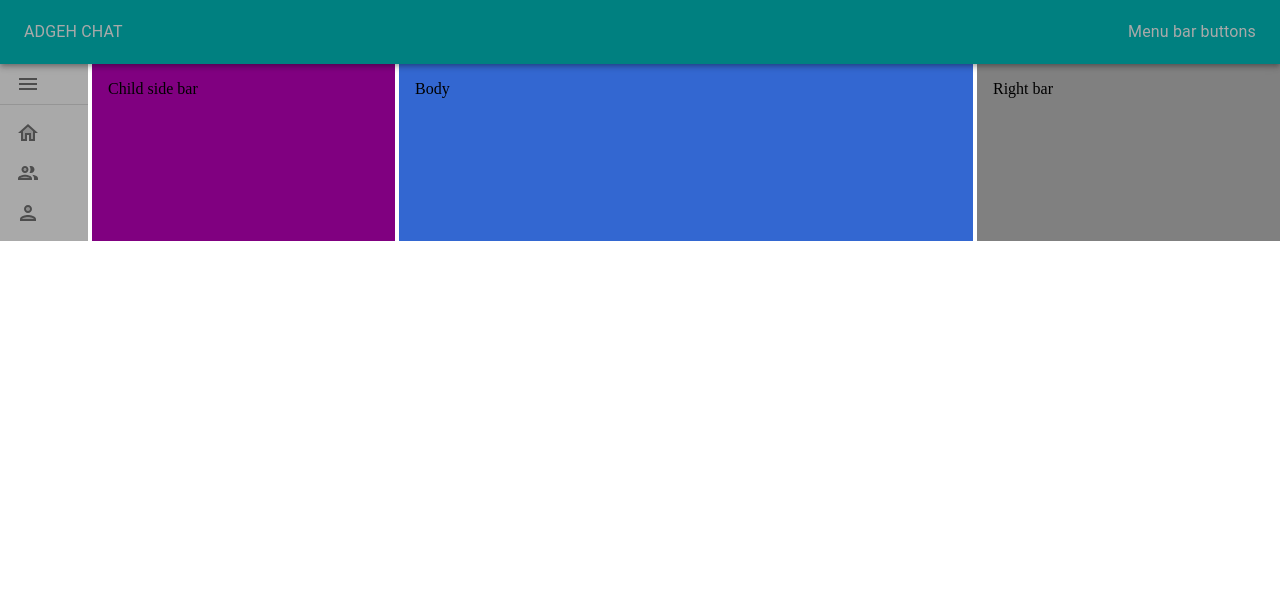
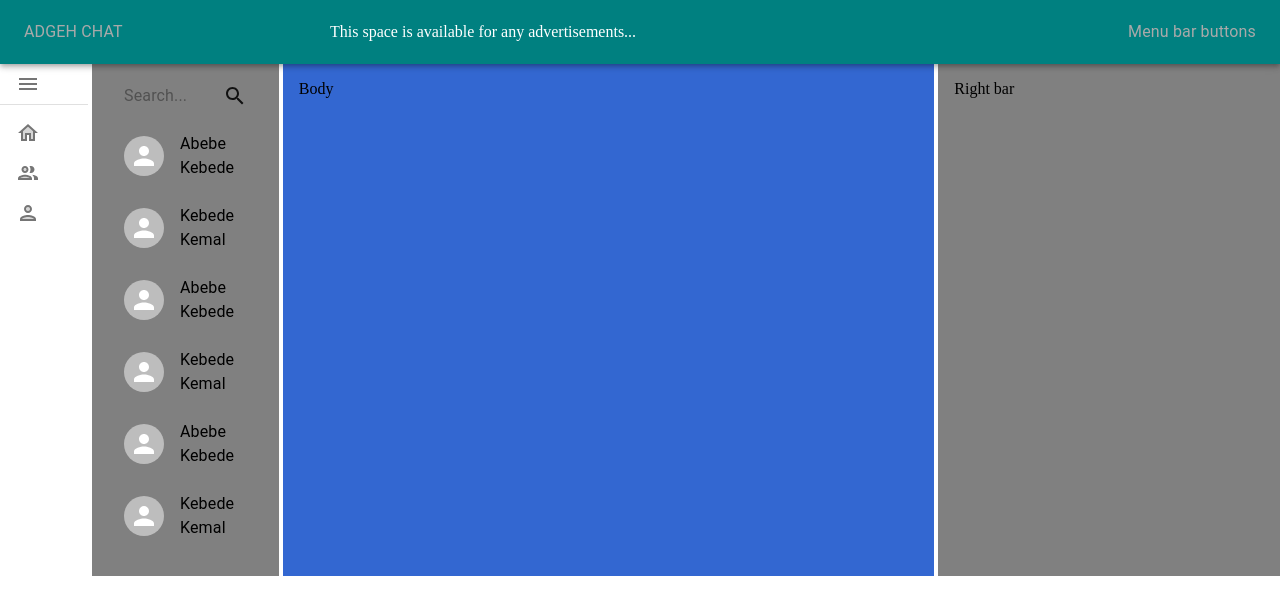
Before and after one commit to adgehbirhane/adgehchat, a React (Vite) app: page / in a window 1280 px wide. Shown: the top 614 px of the page. Built offline with nearby package versions, Linux system fonts and the light colour scheme.

Commit message:
adds, side bars have been updated

```diff
--- /dev/null
+++ b/src/common/SearchBar.tsx
@@ -0,0 +1,15 @@
+import { Search } from "@mui/icons-material";
+import { InputBase } from "@mui/material";
+
+export const SearchBar = () => {
+  return (
+    <>
+      <InputBase
+        endAdornment={<Search />}
+        sx={{ borderRadius: 2, pl: 2, pr: 2 }}
+        fullWidth
+        placeholder="Search..."
+      />
+    </>
+  );
+};
--- /dev/null
+++ b/src/layout/header/Advertisement.tsx
@@ -0,0 +1,27 @@
+import styled from "@emotion/styled";
+import { Box } from "@mui/material";
+
+export const Advertisement = () => {
+  const ScrollingText = styled.div`
+    white-space: nowrap;
+    overflow: hidden;
+    animation: scroll 10s linear infinite;
+
+    @keyframes scroll {
+      0% {
+        transform: translateX(50%);
+      }
+      50% {
+        transform: translateX(-50%);
+      }
+    }
+  `;
+
+  return (
+    <Box>
+      <ScrollingText>
+        This space is available for any advertisements...
+      </ScrollingText>
+    </Box>
+  );
+};
--- a/src/layout/header/Navbar.tsx
+++ b/src/layout/header/Navbar.tsx
@@ -1,6 +1,7 @@
 import { AppBar, Toolbar, styled } from '@mui/material'
 import { Logo } from '../../common/logo/Logo'
 import { Menubar } from './Menubar'
+import { Advertisement } from './Advertisement'
 
 const StyledToolbar = styled(Toolbar)({
   display: 'flex',
@@ -12,6 +13,7 @@ export const Navbar = () => {
     <AppBar sx={{backgroundColor: 'teal', position: 'sticky', p: '0px'}}>
       <StyledToolbar>
           <Logo/>
+          <Advertisement/>
           <Menubar/>
       </StyledToolbar>
     </AppBar>
--- a/src/layout/sidebar/Sidebar.tsx
+++ b/src/layout/sidebar/Sidebar.tsx
@@ -1,5 +1,4 @@
 import {
-  BreakfastDiningOutlined,
   GroupTwoTone,
   HomeTwoTone,
   MenuTwoTone,
@@ -9,7 +8,7 @@ import { Box, Divider, List, ListItemButton, ListItemIcon } from "@mui/material"
 
 export const Sidebar = () => {
   return (
-    <Box bgcolor="darkgrey" flex={0.1}>
+    <Box flex={0.1}>
         <ListItemButton>
           <ListItemIcon>
             <MenuTwoTone/>
--- a/src/layout/sidebarChild/SidebarChild.tsx
+++ b/src/layout/sidebarChild/SidebarChild.tsx
@@ -1,14 +1,60 @@
-import { Box } from "@mui/material";
+import {
+  Avatar,
+  Box,
+  List,
+  ListItemAvatar,
+  ListItemButton,
+  ListItemText,
+} from "@mui/material";
+import { SearchBar } from "../../common/SearchBar";
 
 export const SidebarChild = () => {
   return (
     <Box
-      bgcolor="purple"
-      flex={1}
+      bgcolor="grey"
+      flex={0.5}
       p={2}
       sx={{ display: { xs: "none", sm: "block" } }}
     >
-      Child side bar
+      <SearchBar />
+      <List>
+        <ListItemButton>
+          <ListItemAvatar>
+            <Avatar />
+          </ListItemAvatar>
+          <ListItemText>Abebe Kebede</ListItemText>
+        </ListItemButton>
+        <ListItemButton>
+          <ListItemAvatar>
+            <Avatar />
+          </ListItemAvatar>
+          <ListItemText>Kebede Kemal</ListItemText>
+        </ListItemButton>
+        <ListItemButton>
+          <ListItemAvatar>
+            <Avatar />
+          </ListItemAvatar>
+          <ListItemText>Abebe Kebede</ListItemText>
+        </ListItemButton>
+        <ListItemButton>
+          <ListItemAvatar>
+            <Avatar />
+          </ListItemAvatar>
+          <ListItemText>Kebede Kemal</ListItemText>
+        </ListItemButton>{" "}
+        <ListItemButton>
+          <ListItemAvatar>
+            <Avatar />
+          </ListItemAvatar>
+          <ListItemText>Abebe Kebede</ListItemText>
+        </ListItemButton>
+        <ListItemButton>
+          <ListItemAvatar>
+            <Avatar />
+          </ListItemAvatar>
+          <ListItemText>Kebede Kemal</ListItemText>
+        </ListItemButton>
+      </List>
     </Box>
   );
 };
--- a/tsconfig.json
+++ b/tsconfig.json
@@ -20,6 +20,6 @@
     "noUnusedParameters": true,
     "noFallthroughCasesInSwitch": true
   },
-  "include": ["src"],
+  "include": ["src/**/*.ts", "src/**/*.tsx", "src/**/*.d.ts", "typings.d.ts"],
   "references": [{ "path": "./tsconfig.node.json" }]
 }
```
Also changed, not shown: src/common/Search.tsx (deleted, +0 -11 lines), typings.d.ts (added, +8 -0 lines).
